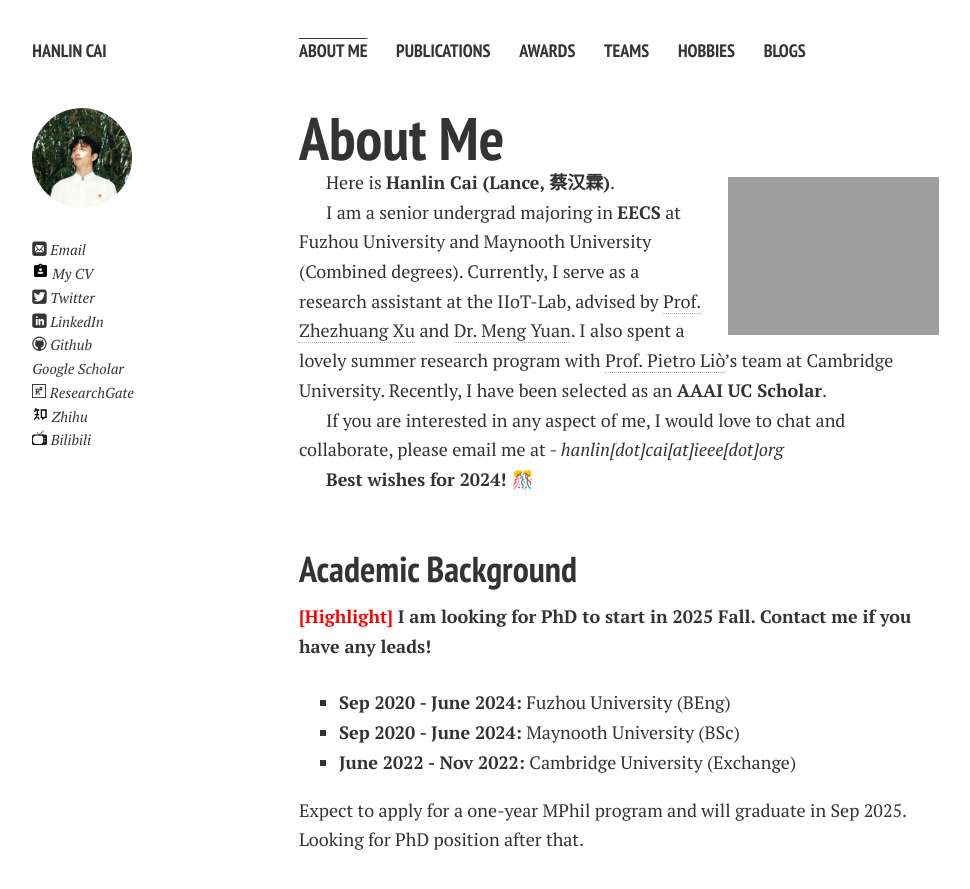
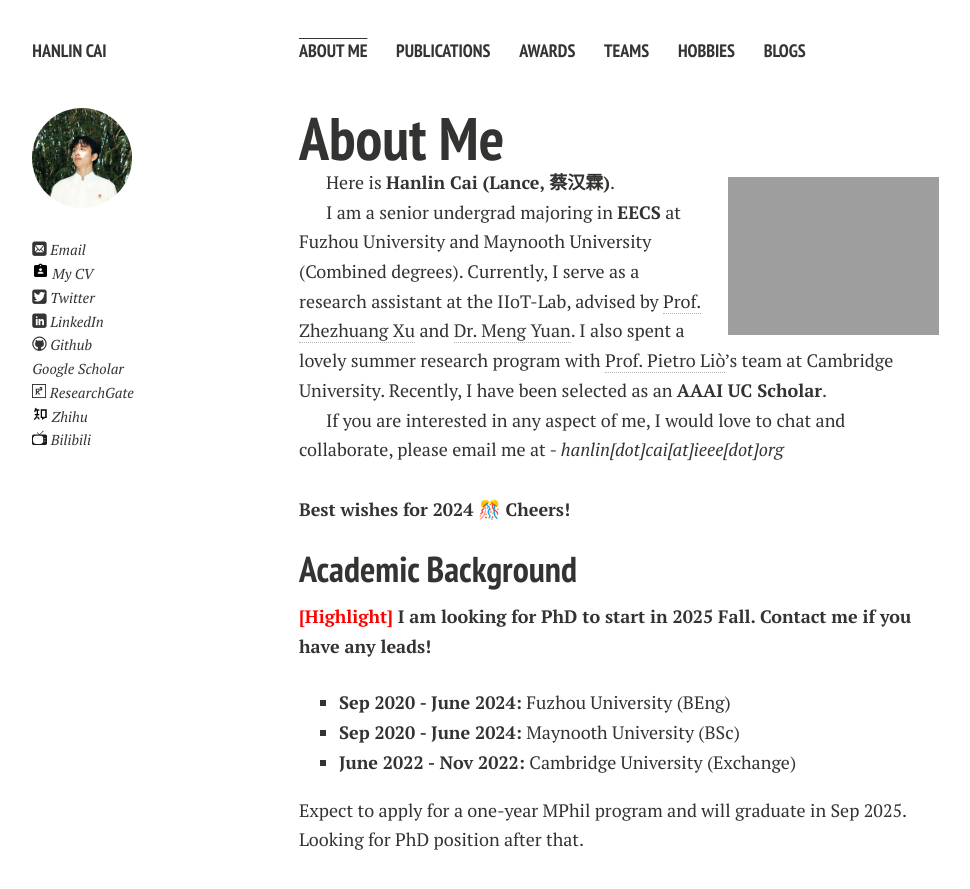
Before and after one commit to GuangLun2000/GuangLun2000.github.io, a Jekyll site: the page built from index.md, in a window 1280 px wide and 900 px high. Shown: the top 889 px of the window, without its empty margins (21-991 px from the left). Built offline with Jekyll 4.4.1, drawn with Linux system fonts in a browser that asks for light colours; nearby versions of some CDN libraries; comment, search, counter and statistics services are not loaded; a style sheet for code colours, icons or effects is not loaded; our own code applies the rules of GitHub Pages for plain Markdown files.

Commit message:
Update index.md

```diff
--- a/index.md
+++ b/index.md
@@ -12,9 +12,7 @@ I am a senior undergrad majoring in **EECS** at Fuzhou University and Maynooth U
 
 If you are interested in any aspect of me, I would love to chat and collaborate, please email me at - *hanlin[dot]cai[at]ieee[dot]org*
 
-**Best wishes for 2024! 🎊**
-
-<br>
+<br>**Best wishes for 2024 🎊 Cheers!**
 
 ## Academic Background
 
```
